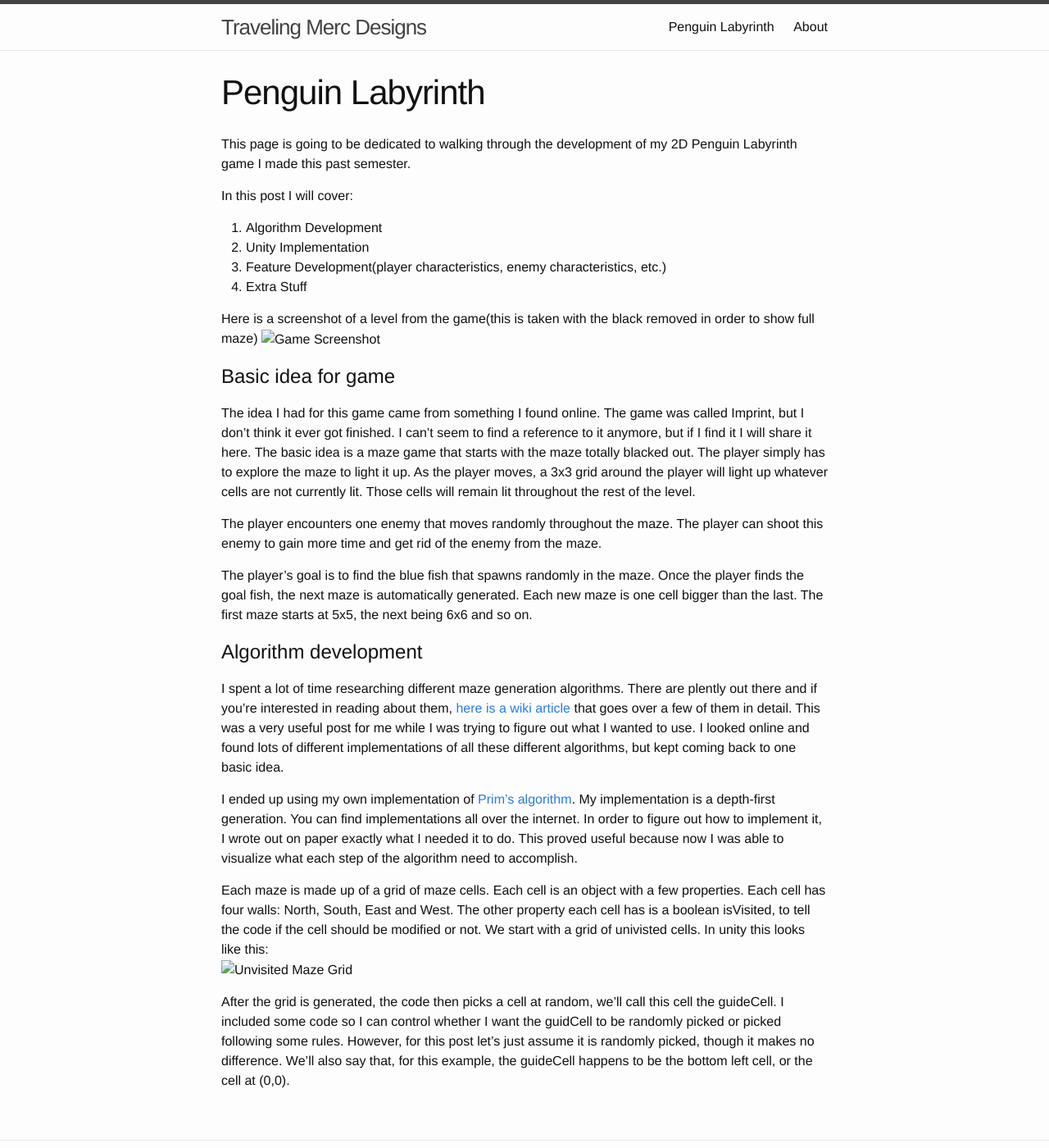
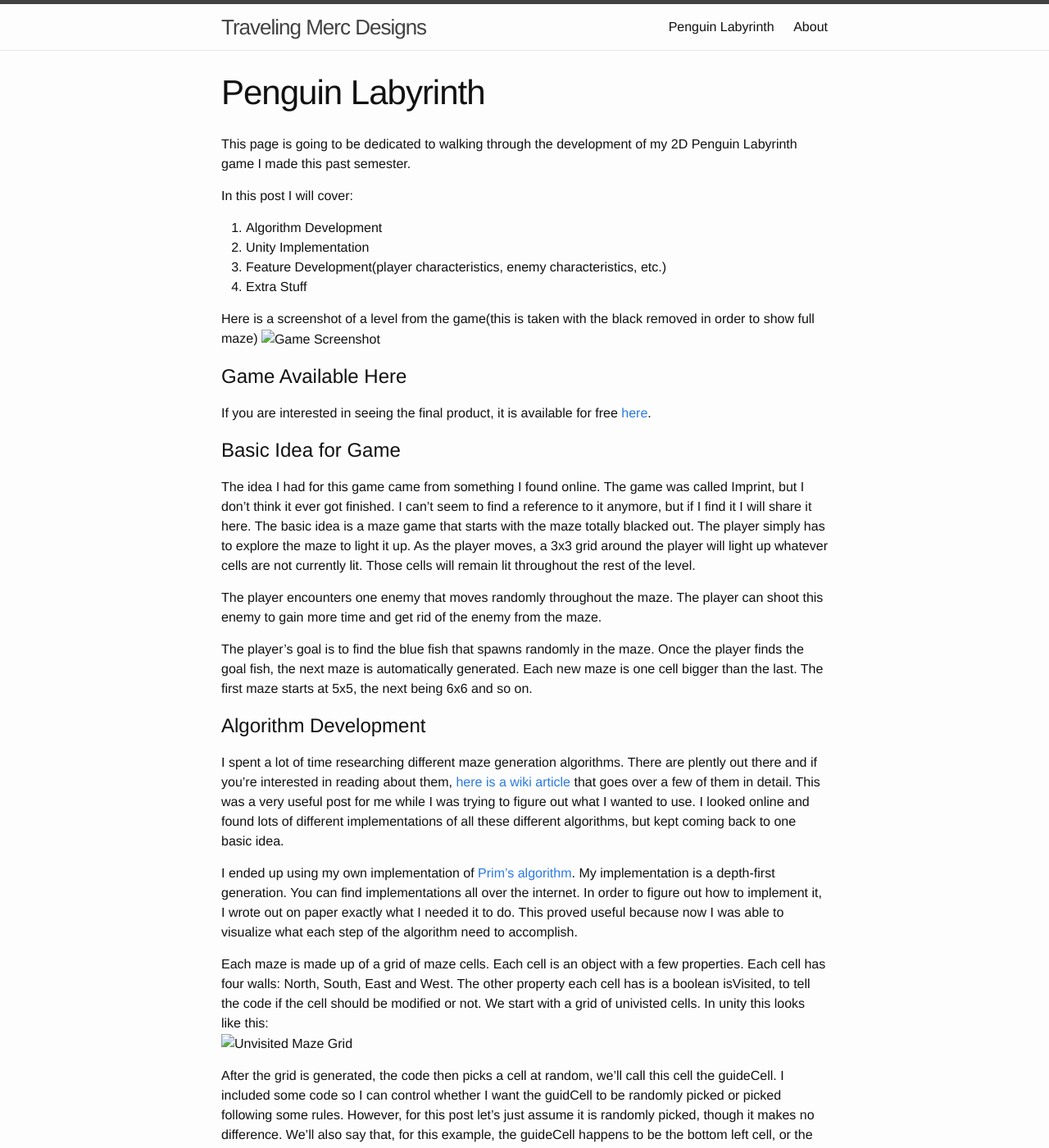
Before and after one commit to ClydeFrog04/ClydeFrog04.github.io, a Jekyll site: the page built from PenguinLabyrinth.md, in a window 1280 px wide and 1400 px high. Shown: the whole window at 82% size. Built offline with Jekyll 4.4.1, drawn with Linux system fonts in a browser that asks for light colours; some of the changed text lies outside the part shown.

Commit message:
Updating post

```diff
--- a/PenguinLabyrinth.md
+++ b/PenguinLabyrinth.md
@@ -16,7 +16,13 @@
 ![Game Screenshot](images/MazeGame/FullGameScreenshot.png)
 
 
-Basic idea for game
+Game Available Here
+===================
+
+If you are interested in seeing the final product, it is available for free <a href="https://github.com/ClydeFrog04/regan.github.io" target="_blank">here</a>.
+
+
+Basic Idea for Game
 ===================
 
 The idea I had for this game came from something I found online. The game was called Imprint, but I don't think it ever got finished. I can't seem to find a reference to it anymore, but if I find it I will share it here. The basic idea is a maze game that starts with the maze totally blacked out. The player simply has to explore the maze to light it up. As the player moves, a 3x3 grid around the player will light up whatever cells are not currently lit. Those cells will remain lit throughout the rest of the level.
@@ -26,7 +32,7 @@
 The player's goal is to find the blue fish that spawns randomly in the maze. Once the player finds the goal fish, the next maze is automatically generated. Each new maze is one cell bigger than the last. The first maze starts at 5x5, the next being 6x6 and so on.
 
 
-Algorithm development
+Algorithm Development
 =====================
 
 I spent a lot of time researching different maze generation algorithms. There are plently out there and if you're interested in reading about them, <a href="https://en.wikipedia.org/wiki/Maze_generation_algorithm" target="_blank">here is a wiki article</a> that goes over a few of them in detail. This was a very useful post for me while I was trying to figure out what I wanted to use. I looked online and found lots of different implementations of all these different algorithms, but kept coming back to one basic idea.
@@ -36,4 +42,5 @@
 Each maze is made up of a grid of maze cells. Each cell is an object with a few properties. Each cell has four walls: North, South, East and West. The other property each cell has is a boolean isVisited, to tell the code if the cell should be modified or not. We start with a grid of univisted cells. In unity this looks like this:
 ![Unvisited Maze Grid](images/MazeGame/BlankMazeGrid.png)
 
-After the grid is generated, the code then picks a cell at random, we'll call this cell the guideCell. I included some code so I can control whether I want the guidCell to be randomly picked or picked following some rules. However, for this post let's just assume it is randomly picked, though it makes no difference. We'll also say that, for this example, the guideCell happens to be the bottom left cell, or the cell at (0,0).
+After the grid is generated, the code then picks a cell at random, we'll call this cell the guideCell. I included some code so I can control whether I want the guidCell to be randomly picked or picked following some rules. However, for this post let's just assume it is randomly picked, though it makes no difference. We'll also say that, for this example, the guideCell happens to be the bottom left cell, or the cell at (0,0). When a cell is visited, I mark it blue just so I can see visually how the cells are being visited. So after the first cell is visited we get:
+![Grid One Visited](images/MazeGame/GridOneCell.png)
```
Also changed, not shown: images/MazeGame/GridOneCell.png (added).
